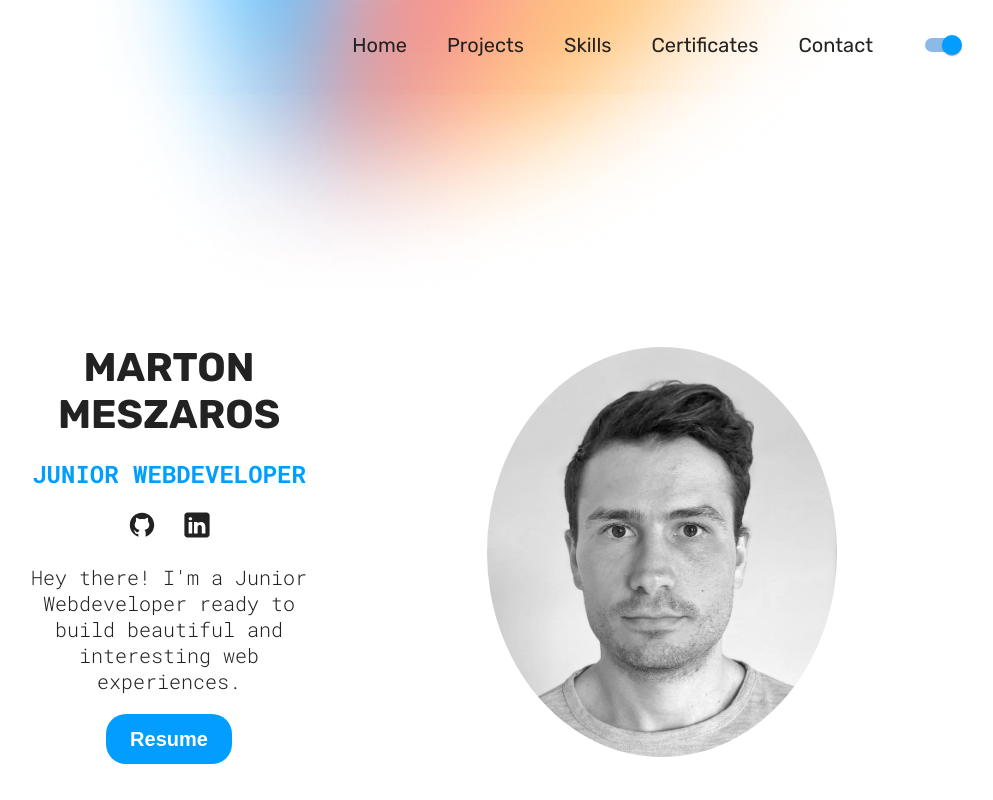
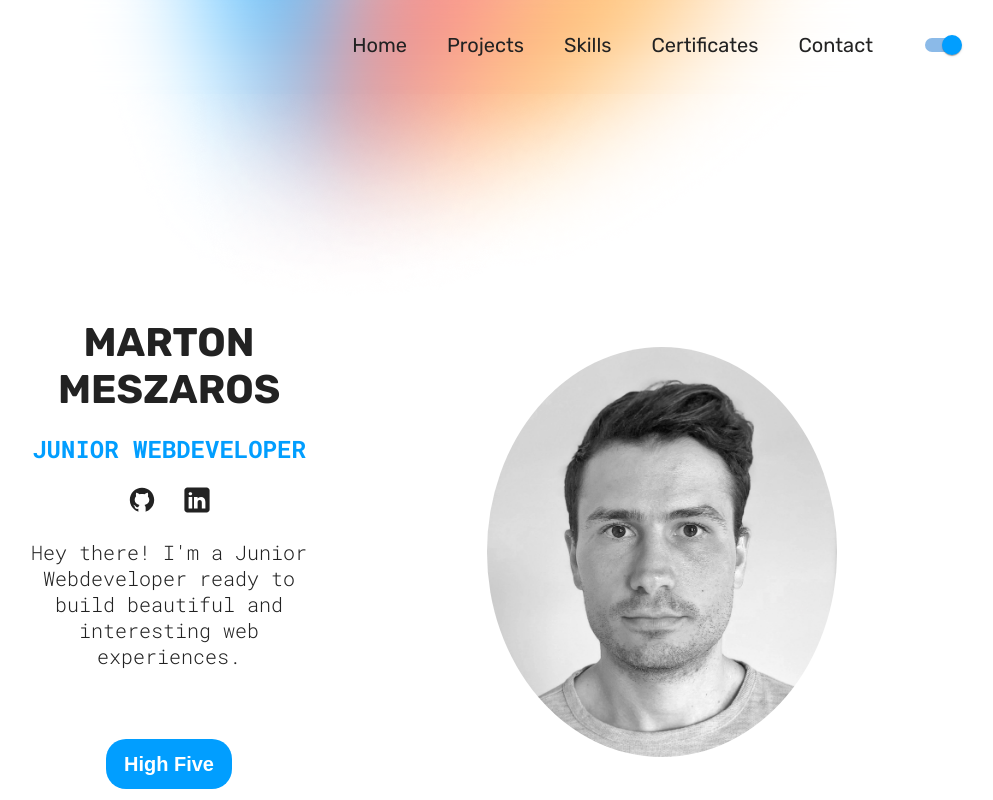
Before and after one commit to mmmarciii/portfolio, a React (Vite) app: page / in a window 1280 px wide. Shown: the top 800 px of the page, without its empty margins (209-1202 px from the left). Built offline with nearby package versions, Linux system fonts and the light colour scheme.

Commit message:
Change Resume download to High five button

```diff
--- a/package.json
+++ b/package.json
@@ -24,6 +24,7 @@
     "@types/react": "^19.1.16",
     "@types/react-dom": "^19.1.9",
     "@vitejs/plugin-react": "^5.0.4",
+    "baseline-browser-mapping": "^2.9.14",
     "eslint": "^9.36.0",
     "eslint-plugin-react-hooks": "^5.2.0",
     "eslint-plugin-react-refresh": "^0.4.22",
--- /dev/null
+++ b/src/Common/HighFiveButton.jsx
@@ -0,0 +1,27 @@
+import React, { useState } from 'react';
+import styles from './HighFiveStyles.module.css'; // Importáljuk a CSS modult
+
+export function HighFiveButton() {
+  const [gaveHighFive, setGaveHighFive] = useState(false);
+
+  const handleClick = () => {
+    setGaveHighFive(true);
+    setTimeout(() => setGaveHighFive(false), 2000);
+  };
+
+  return (
+    <div className={styles.container}>
+      <button onClick={handleClick}>
+        High Five
+      </button>
+
+      <div className={styles.emojiContainer}>
+        {gaveHighFive && (
+          <span className={styles.animateHighfive}>✋</span>
+        )}
+      </div>
+    </div>
+  );
+}
+
+export default HighFiveButton;
--- /dev/null
+++ b/src/Common/HighFiveStyles.module.css
@@ -0,0 +1,51 @@
+/* HighFiveStyles.module.css */
+.container {
+  text-align: center;
+  margin-top: 50px;
+}
+
+button {
+    cursor: pointer;
+    background-color: var(--btn-color);
+    color: var(--btn-text-color);
+    align-self: center;
+    border: none;
+    border-radius: 20px;
+    width: 126px;
+    height: 50px;
+    font-size: 20px;
+    font-weight: bold;
+    box-shadow: 0 ppx 4px rgba(0, 0, 0, 0.25);
+    transition: box-shadow 200ms ease-in-out, transform 200ms ease-in-out;
+}
+
+button:hover {
+    transform: scale(1.05);
+}
+
+button:active {
+    transform: translateY(2px);
+    box-shadow: 0 2px 2px rgba(0, 0, 0, 0.25);
+}
+
+.emojiContainer {
+  font-size: 20rem;
+  margin-top: 20px;
+  min-height: 60px;
+  position: absolute;
+  top: 50%;
+  left: 50%;
+  transform: translate(-50%, -50%);
+  text-align: center;
+}
+
+.animateHighfive {
+  display: inline-block;
+  animation: pop 0.5s ease-out;
+}
+
+@keyframes pop {
+  0% { transform: scale(0) rotate(-20deg); opacity: 0; }
+  70% { transform: scale(1.2) rotate(10deg); }
+  100% { transform: scale(1) rotate(0); opacity: 1; }
+}
--- a/src/sections/Hero/Hero.jsx
+++ b/src/sections/Hero/Hero.jsx
@@ -6,6 +6,7 @@ import linkedinLight from '../../assets/linkedin-light.svg';
 import linkedinDark from '../../assets/linkedin-dark.svg';
 import CV from'../../assets/Marton_Meszaros_CV_EN.pdf';
 import { useTheme } from '../../Common/ThemeContext';
+import HighFiveButton from '../../Common/HighFiveButton'
 
 
 function Hero() {
@@ -38,12 +39,7 @@ function Hero() {
             </a>
         </span>
         <p className={styles.description}>Hey there! I'm a Junior Webdeveloper ready to build beautiful and interesting web experiences.</p>
-        <a href={CV} download>
-            <button className="hover">
-                Resume
-            </button>
-        </a>
-
+        <HighFiveButton/>
     </div>
   </section>
   );
--- a/src/sections/Hero/HeroStyles.module.css
+++ b/src/sections/Hero/HeroStyles.module.css
@@ -22,38 +22,10 @@
             }
         }
     }
-
-    a {
-        width: fit-content;
-        align-self: center;
-    }
-
-    button {
-        background-color: var(--btn-color);
-        color: var(--btn-text-color);
-        border: none;
-        border-radius: 20px;
-        width: 126px;
-        height: 50px;
-        font-size: 20px;
-        font-weight: bold;
-        box-shadow: 0 ppx 4px rgba(0, 0, 0, 0.25);
-        transition: box-shadow 200ms ease-in-out, transform 200ms ease-in-out;
-    }
-
-    button:hover {
-        transform: scale(1.05);
-    }
-
-    button:active {
-        transform: translateY(2px);
-        box-shadow: 0 2px 2px rgba(0, 0, 0, 0.25);
-    }
 }
 
 .colorModeContainer {
     position: relative;
-
     img{
         border-radius: 100%;
     }
```
Also changed, not shown: 1 other file (tests, documents, lock files or other folders).
